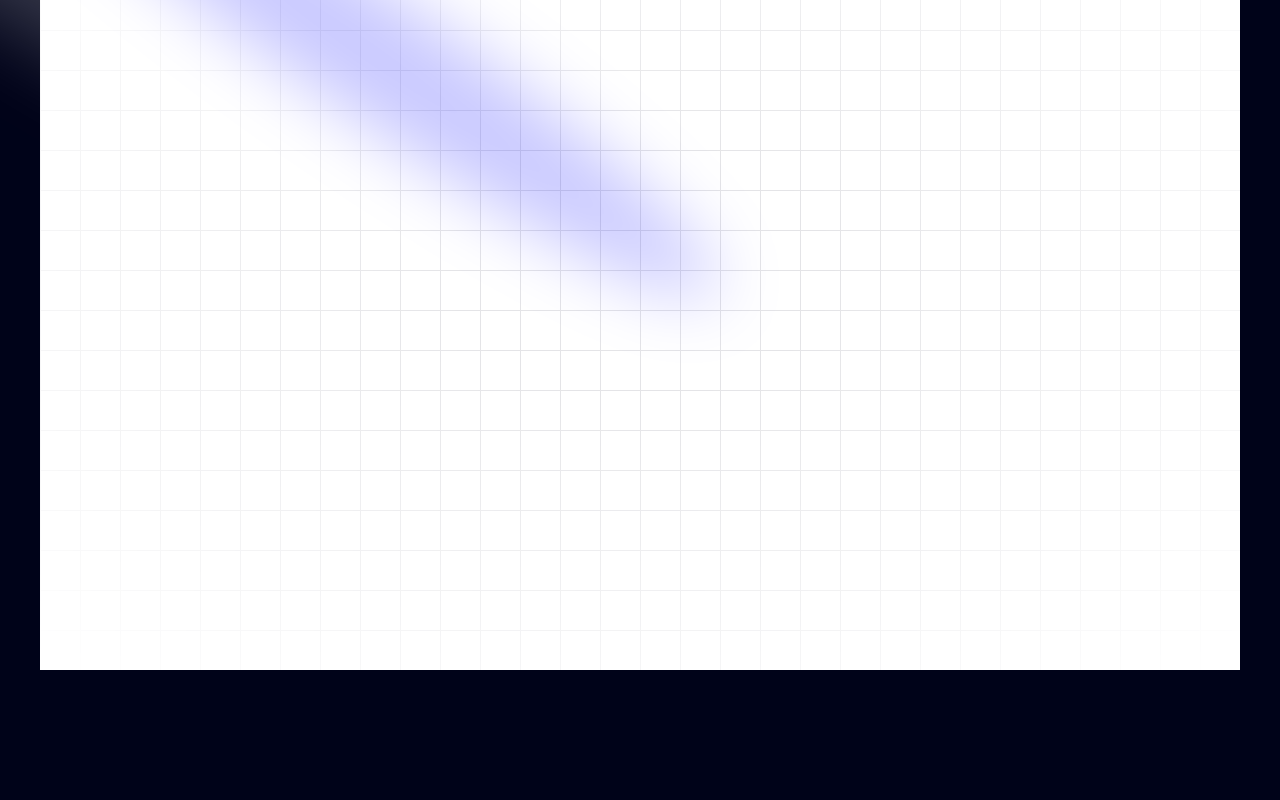
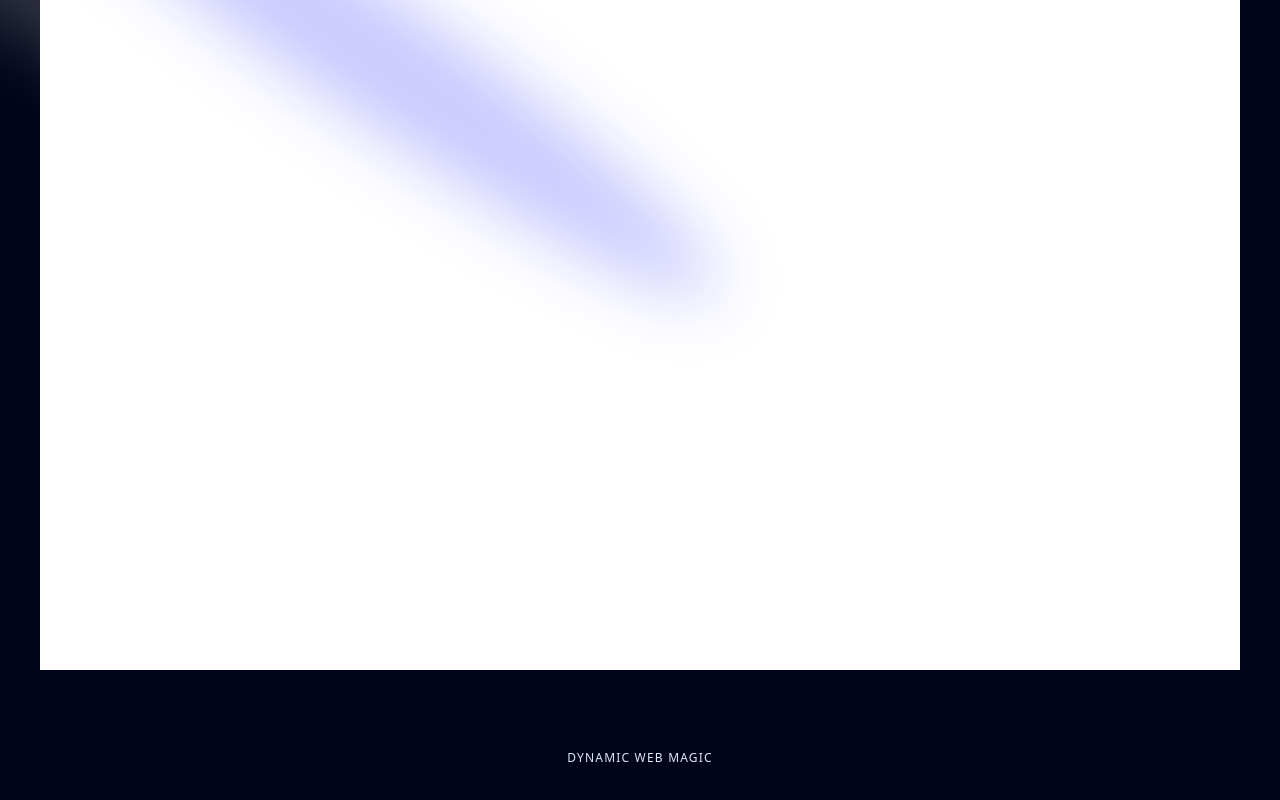
Before and after one commit to mhmdshameer/Portfolio, a Next.js app: page / in a window 1280 px wide. Shown: the part 274-1074 px from the top of the page. Before the commit the page ends 1024 px from the top, so only its background shows below. Built offline with nearby package versions, Linux system fonts and the light colour scheme.

Commit message:
make grid

```diff
--- a/components/Hero.tsx
+++ b/components/Hero.tsx
@@ -15,12 +15,18 @@ const Hero = () => {
         className={cn(
           "absolute inset-0",
           "[background-size:40px_40px]",
-          "[background-image:linear-gradient(to_right,#e4e4e7_1px,transparent_1px),linear-gradient(to_bottom,#e4e4e7_1px,transparent_1px)]",
-          "dark:[background-image:linear-gradient(to_right,#262626_1px,transparent_1px),linear-gradient(to_bottom,#262626_1px,transparent_1px)]",
+          "[background-image:linear-gradient(to_right,#e4e4e7_0.03px,transparent_0.5px),linear-gradient(to_bottom,#e4e4e7_0.03px,transparent_0.5px)]",
+          "dark:[background-image:linear-gradient(to_right,#262626_0.03px,transparent_0.5px),linear-gradient(to_bottom,#262626_0.03px,transparent_0.5px)]",
         )}
       />
       {/* Radial gradient for the container to give a faded look */}
       <div className="pointer-events-none absolute inset-0 flex items-center justify-center bg-white [mask-image:radial-gradient(ellipse_at_center,transparent_20%,black)] dark:bg-black-100"/>
+    </div>
+
+    <div className='flex justify-center relative my-20 z-10'>
+      <div className='max-w-[89vw] md:max-w-2xl lg:max-w-60 flex flex-col items-center justify-center'>
+        <h2 className='uppercase tracking-widest text-xs text-center text-blue-100 max-w-80'>Dynamic Web Magic</h2>
+      </div>
     </div>
     </div>
   )
```
